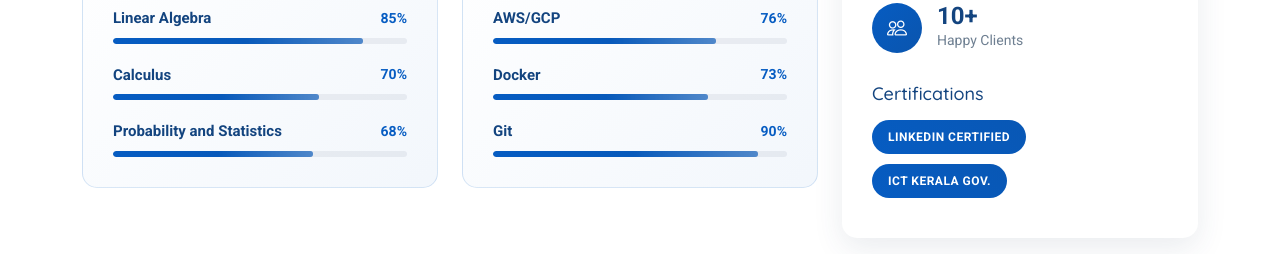
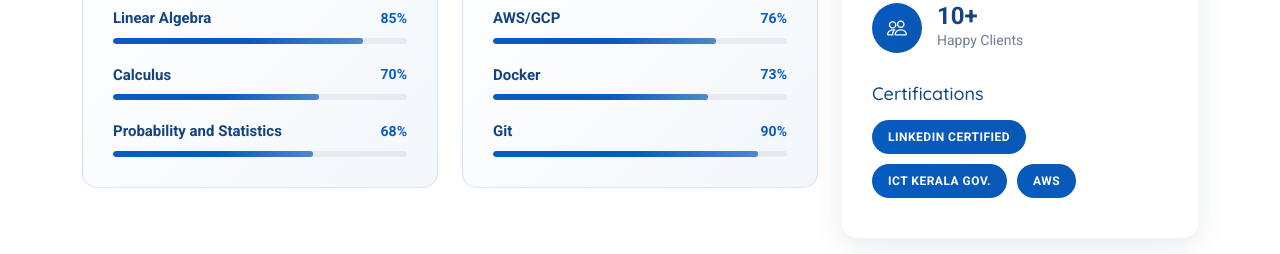
Before and after one commit to vishnu300/vishnu300.github.io, a plain HTML site: page index.html in a window 1280 px wide. Shown: the part 2454-2708 px from the top of the page. Drawn offline with nearby package versions, Linux system fonts and the light colour scheme.

Commit message:
crt update

```diff
--- a/index.html
+++ b/index.html
@@ -445,8 +445,8 @@
                 <div class="badge-list">
                   <div class="skill-badge">Linkedin Certified</div>
                   <div class="skill-badge">ICT Kerala gov.</div>
-                  <!-- <div class="skill-badge">Vue.js Developer</div>
-                  <div class="skill-badge">UI/UX Design</div> -->
+                  <div class="skill-badge">AWS</div>
+                  <!-- <div class="skill-badge">UI/UX Design</div> -->
                 </div>
               </div>
             </div><!-- End Skills Summary -->
```
